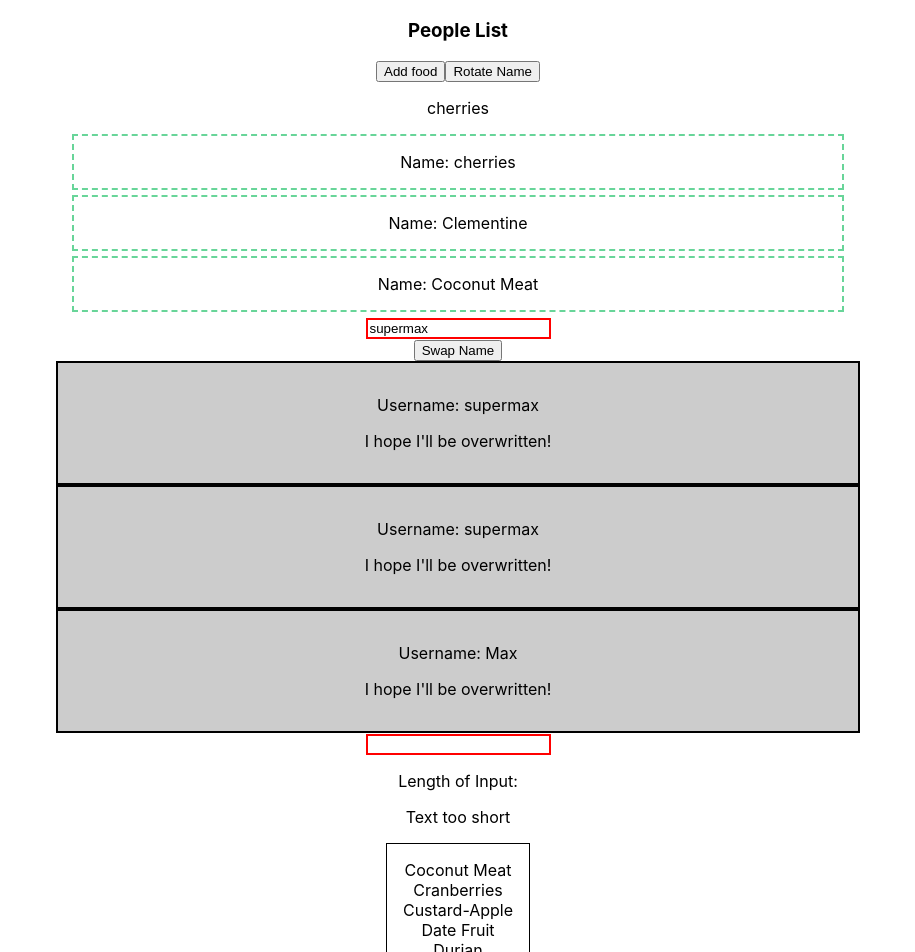
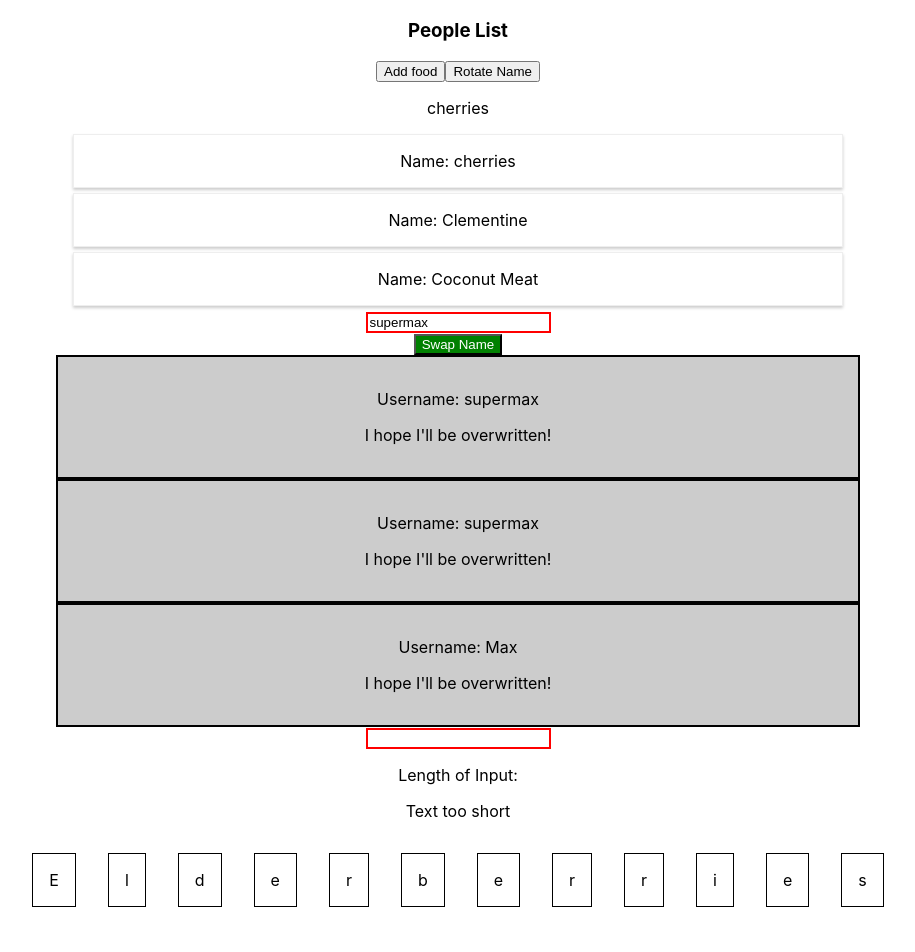
Before and after one commit to darrenzhang2000/base-syntax, a React (Create React App) app: page / in a window 1280 px wide. Shown: the top 952 px of the page, without its empty margins (182-1097 px from the left). Built offline with nearby package versions, Linux system fonts and the light colour scheme.

Commit message:
added dynamic styles

```diff
--- a/src/App.css
+++ b/src/App.css
@@ -3,7 +3,8 @@
 }
 
 .person{
-  border: 2px dashed rgb(104, 213, 153);
+  border: 1px solid #eee;
   width: 60%;
-  margin: 5px auto
+  margin: 5px auto;
+  box-shadow: 0 2px 3px #ccc
 }
--- a/src/App.js
+++ b/src/App.js
@@ -25,7 +25,8 @@ class App extends Component {
             }
         ],
         id: 4,
-        inputLength: null
+        inputLength: null,
+        inputValue: "Elderberries"
     }
 
     usernameChangedHandler = event => {
@@ -48,19 +49,43 @@ class App extends Component {
 
     rotateName = () => {
         let newPeople = this.state.persons.slice(1)
+
         console.log("cherimoya", newPeople)
         if (this.state.persons.length) newPeople.push(this.state.persons[0])
-        this.setState({ people: newPeople })
+        this.setState({ persons: newPeople })
         console.log(this.state.persons[0].name)
     }
 
-    inputChange = (event) =>{
+    inputChange = event => {
         console.log(event.target.value.length)
-        this.setState({inputLength: event.target.value.length})
+        this.setState({ inputLength: event.target.value.length })
+        this.setState({ inputValue: event.target.value })
+    }
+
+    onCharClick = (index) => {
+        const text = this.state.inputValue.split("")
+        text.splice(index, 1)
+        const updatedText = text.join("")
+        this.setState({inputValue: updatedText})
     }
 
     render() {
-        console.log("rendered")
+        let charList = this.state.inputValue
+            .split("")
+            .map((c, index) => (
+                <Char item={c} clicked={() => this.onCharClick(index)} key={index} />
+            ))
+
+
+        let style =  { textAlign: "center", backgroundColor:'green', color:'white' }
+
+        let person = this.state.displayUsers ? (
+            <div style={{textAlign: "center"}}>
+                <UserOutput userName={this.state.username} />
+                <UserOutput userName={this.state.username} />
+                <UserOutput userName="Max" />{" "}
+            </div>
+        ) : style.backgroundColor = 'red'
         return (
             <div className="App">
                 <h3>People List</h3>
@@ -78,26 +103,19 @@ class App extends Component {
                 />
                 <br />
                 {/* {display} */}
-                <button onClick={this.handleOnClick}>Swap Name</button>
-                {this.state.displayUsers ? (
-                    <div style={{ textAlign: "center" }}>
-                        <UserOutput userName={this.state.username} />
-                        <UserOutput userName={this.state.username} />
-                        <UserOutput userName="Max" />{" "}
-                    </div>
-                ) : null}
-                <UserInput
-                    changed={this.inputChange}
-                />
+                <button onClick={this.handleOnClick} style={style}>Swap Name</button>
+
+                {person}
+                <UserInput changed={this.inputChange} />
                 <p>Length of Input: {this.state.inputLength}</p>
-                <Validation inputLength={this.state.inputLength}/>
-                <Char/>
-                <br/>
-                <br/>
-                <br/>
-                <br/>
-                <br/>
-                <br/>
+                <Validation inputLength={this.state.inputLength} />
+                {charList}
+                <br />
+                <br />
+                <br />
+                <br />
+                <br />
+                <br />
             </div>
         )
     }
--- a/src/Char/Char.js
+++ b/src/Char/Char.js
@@ -11,12 +11,15 @@ const Char = props => {
                 border: "1px solid black",
                 listStyleType: "none"
             }}
+            onClick={props.clicked}
         >
-            <li>Coconut Meat</li>
+            {/* <li>Coconut Meat</li>
             <li>Cranberries</li>
             <li>Custard-Apple</li>
             <li>Date Fruit</li>
-            <li>Durian</li>
+            <li>Durian</li> */}
+            <li>{props.item}</li>
+
         </ul>
     )
 }
--- a/src/Validation/Validation.js
+++ b/src/Validation/Validation.js
@@ -1,12 +1,21 @@
-import React, { Component } from 'react'
+import React, { Component } from "react"
 
-const Validation = (props) =>{
-    if(props.inputLength < 5)
-        return <div>Text too short</div>
-    else if (props.inputLength > 10)
-        return <div>Text too long</div>
-    else
-        return <div>Validated!</div>
+const Validation = props => {
+    // if(props.inputLength < 5)
+    //     return <div>Text too short</div>
+    // else if (props.inputLength > 10)
+    //     return <div>Text too long</div>
+    // else
+    //     return <div>Validated!</div>
+    return (
+        <div>
+            {props.inputLength < 5 ? (
+                <p>Text too short</p>
+            ) : (
+                <p>Text too long</p>
+            )}
+        </div>
+    )
 }
 
 export default Validation
```
